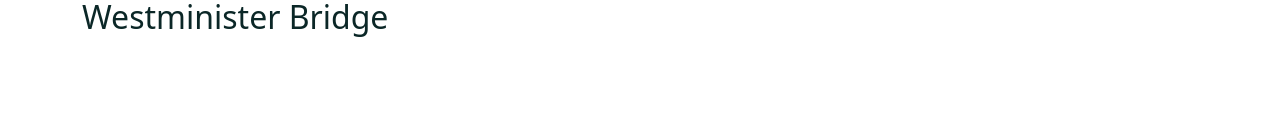
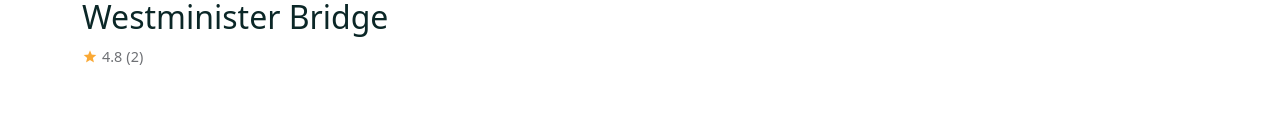
Before and after one commit to Felicien1992/Tour-full-project, a React (Create React App) app in the folder frontend/: page /tours/01 in a window 1280 px wide. Shown: the part 799-933 px from the top of the page. Built offline with nearby package versions, Linux system fonts and the light colour scheme; a web font is replaced by a local one.

Commit message:
update TourDetails

```diff
--- a/frontend/src/pages/TourDetails.jsx
+++ b/frontend/src/pages/TourDetails.jsx
@@ -3,6 +3,7 @@ import '../styles/tour-details.css'
 import { Container, Row, Col, Form, ListGroup } from 'reactstrap'
 import { useParams } from 'react-router-dom'
 import toutData from '../assets/data/tours'
+import calculateAvgRating from '../utils/avgRating'
 
 const TourDetails = () => {
   const { id } = useParams()
@@ -11,8 +12,19 @@ const TourDetails = () => {
   const tour = toutData.find((tour) => tour.id == id)
 
   // distracture properties from tour object
-  const { photo, title, desc, price, reviews, city, distance, maxGroupSize } =
-    tour
+  const {
+    photo,
+    title,
+    desc,
+    price,
+    address,
+    reviews,
+    city,
+    distance,
+    maxGroupSize,
+  } = tour
+
+  const { totalRating, avgRating } = calculateAvgRating(reviews)
 
   return (
     <>
@@ -25,6 +37,21 @@ const TourDetails = () => {
 
                 <div className="tour__info">
                   <h2>{title}</h2>
+
+                  <div className="d-flex align-items-center gap-5">
+                    <span className="tour__rating d-flex align-items-center gap-1">
+                      <i
+                        class="ri-star-s-fill"
+                        style={{ color: 'var(--secondary-color)' }}
+                      ></i>
+                      {calculateAvgRating == 0 ? null : avgRating}
+                      {totalRating == 0 ? (
+                        'Not rated'
+                      ) : (
+                        <span>({reviews.length})</span>
+                      )}
+                    </span>
+                  </div>
                 </div>
               </div>
             </Col>
```
